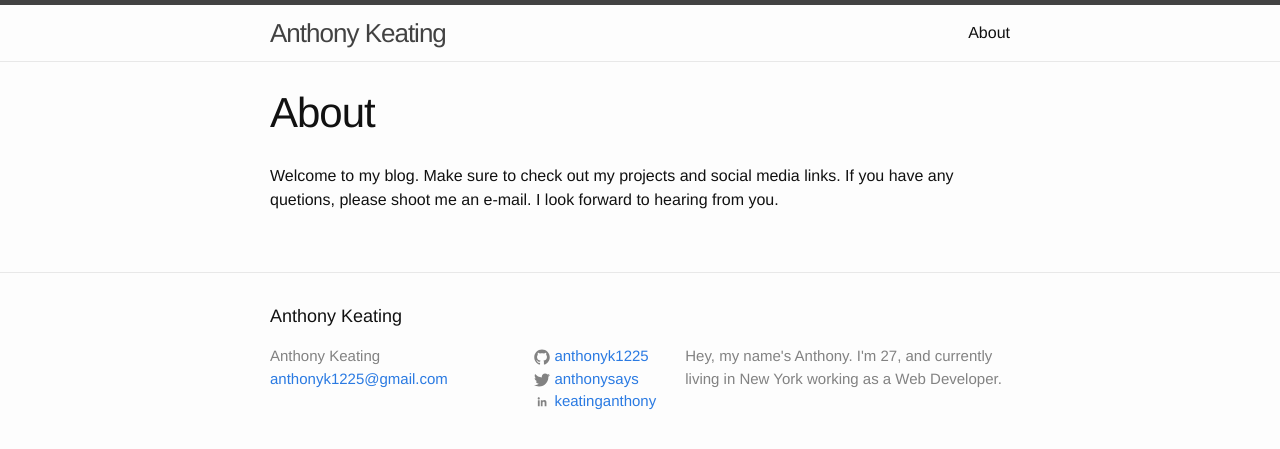
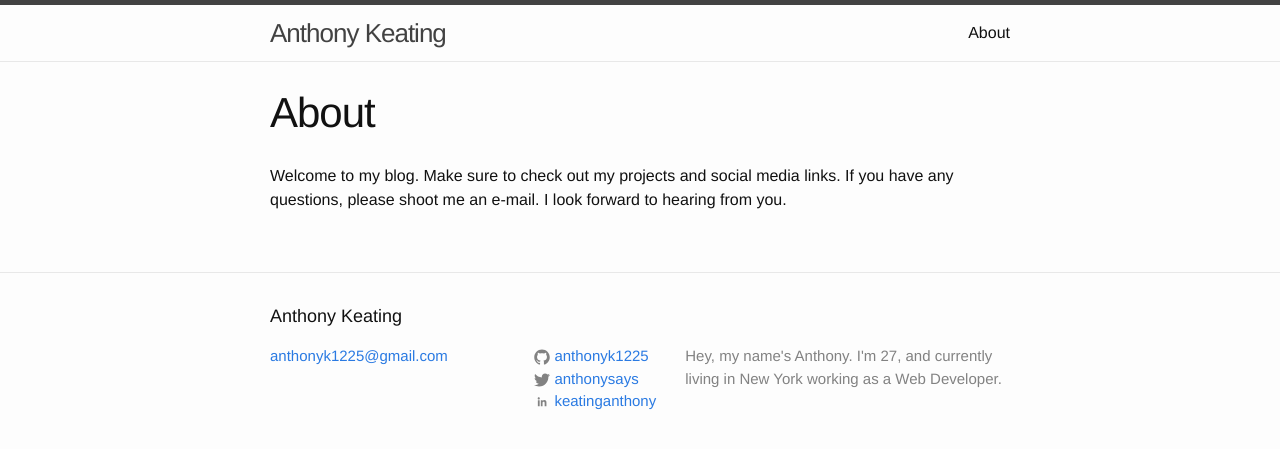
Before and after one commit to anthonyk1225/anthonyk1225.github.io, a Jekyll site: the page built from about.md, in a window 1280 px wide. Shown: the top 449 px of the page. Built offline with Jekyll 4.4.1, drawn with Linux system fonts in a browser that asks for light colours.

Commit message:
new about

```diff
--- a/_includes/footer.html
+++ b/_includes/footer.html
@@ -7,7 +7,6 @@
     <div class="footer-col-wrapper">
       <div class="footer-col  footer-col-1">
         <ul class="contact-list">
-          <li>{{ site.title }}</li>
           <li><a href="mailto:{{ site.email }}">{{ site.email }}</a></li>
         </ul>
       </div>
--- a/about.md
+++ b/about.md
@@ -4,4 +4,4 @@ title: About
 permalink: /about/
 ---
 
-Welcome to my blog. Make sure to check out my projects and social media links. If you have any quetions, please shoot me an e-mail. I look forward to hearing from you.
+Welcome to my blog. Make sure to check out my projects and social media links. If you have any questions, please shoot me an e-mail. I look forward to hearing from you.
```
